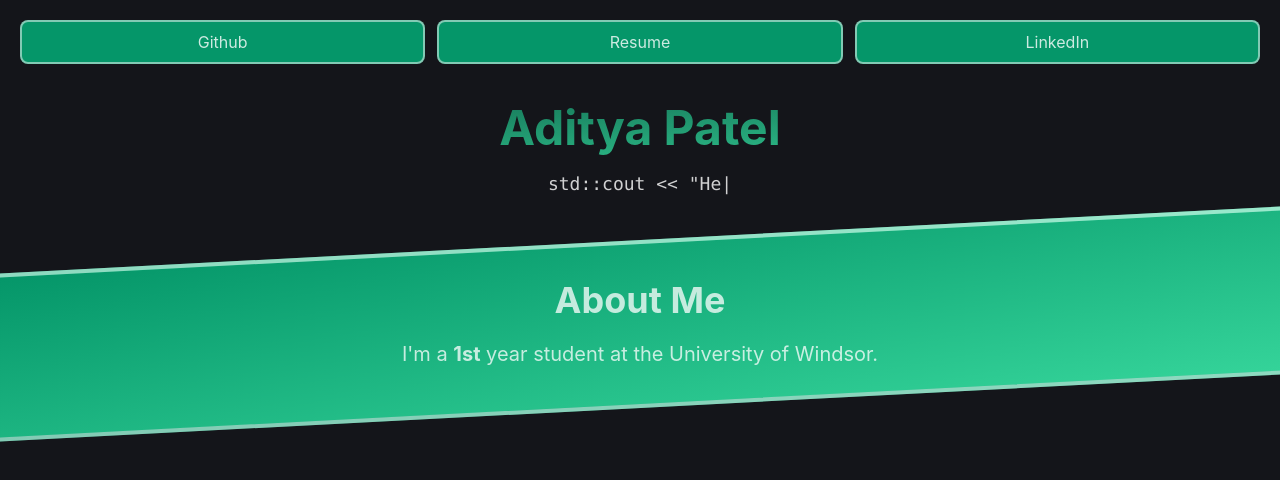
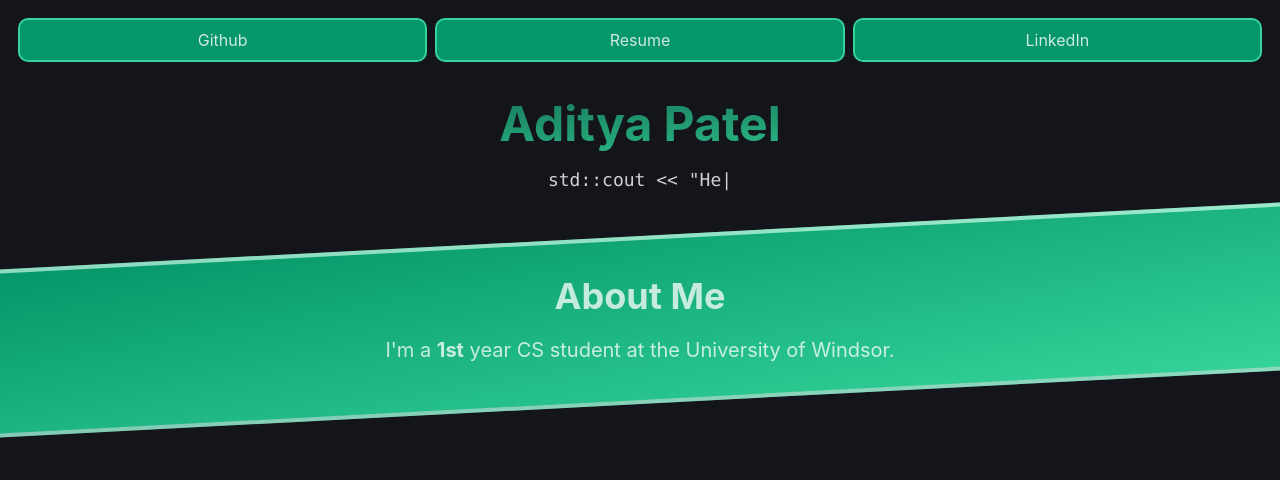
Before and after one commit to Champion2005/PersonalWebsite, a React (Vite) app in the folder PersonalWebsite/: page / in a window 1280 px wide. Shown: the top 480 px of the page. Built offline with nearby package versions, Linux system fonts and the light colour scheme.

Commit message:
improved navbar

```diff
--- a/PersonalWebsite/src/components/body/AboutMe.jsx
+++ b/PersonalWebsite/src/components/body/AboutMe.jsx
@@ -5,7 +5,7 @@ export const AboutMe = () => {
       <div className='text-center text-white/75'>
         <h2 className="text-4xl font-bold">About Me</h2>
         <p className="pt-5 text-xl">
-          I'm a <span className="font-bold">1st</span> year student at the University of Windsor.
+          I'm a <span className="font-bold">1st</span> year CS student at the University of Windsor.
         </p>
       </div>
     </section>
--- a/PersonalWebsite/src/components/header/Navbar.jsx
+++ b/PersonalWebsite/src/components/header/Navbar.jsx
@@ -3,13 +3,13 @@ export const Navbar = () => {
     return (
         <>
             <div className="p-5 grid grid-cols-3 justify-evenly gap-3">
-                <button className="flex rounded-lg bg-emerald-600 border-2 border-white/50 hover:bg-teal-500 hover:scale-[1.01]">
+                <button className="flex rounded-lg bg-emerald-600 ring-2 ring-emerald-400 hover:ring-offset-[3px] hover:ring-offset-base hover:bg-teal-500 hover:scale-[1.01]">
                     <a className="py-2 grow" href='https://github.com/Champion2005' target='_blank' rel='noopener noreferrer'>Github</a>
                 </button>
-                <button className="flex rounded-lg bg-emerald-600 border-2 border-white/50 hover:bg-teal-500 hover:scale-[1.01]">
+                <button className="flex rounded-lg bg-emerald-600 ring-2 ring-emerald-400 hover:ring-offset-[3px] hover:ring-offset-base hover:bg-teal-500 hover:scale-[1.01]">
                     <a className="py-2 grow" href='https://apatel.xyz/resume.pdf' target='_blank' rel='noopener noreferrer'>Resume</a>
                 </button>
-                <button className="flex rounded-lg bg-emerald-600 border-2 border-white/50 hover:bg-teal-500 hover:scale-[1.01]">
+                <button className="flex rounded-lg bg-emerald-600 ring-2 ring-emerald-400 hover:ring-offset-[3px] hover:ring-offset-base hover:bg-teal-500 hover:scale-[1.01]">
                     <a className="py-2 grow" href='https://www.linkedin.com/in/aditya-patel52/' target='_blank' rel='noopener noreferrer'>LinkedIn</a>
                 </button>
             </div>
--- a/PersonalWebsite/tailwind.config.js
+++ b/PersonalWebsite/tailwind.config.js
@@ -6,7 +6,11 @@ export default {
   ],
   theme: {
 
-    extend: {},
+    extend: {
+      colors: {
+        'base': '#14151a',
+      },
+    },
   },
   plugins: [],
 }
```
